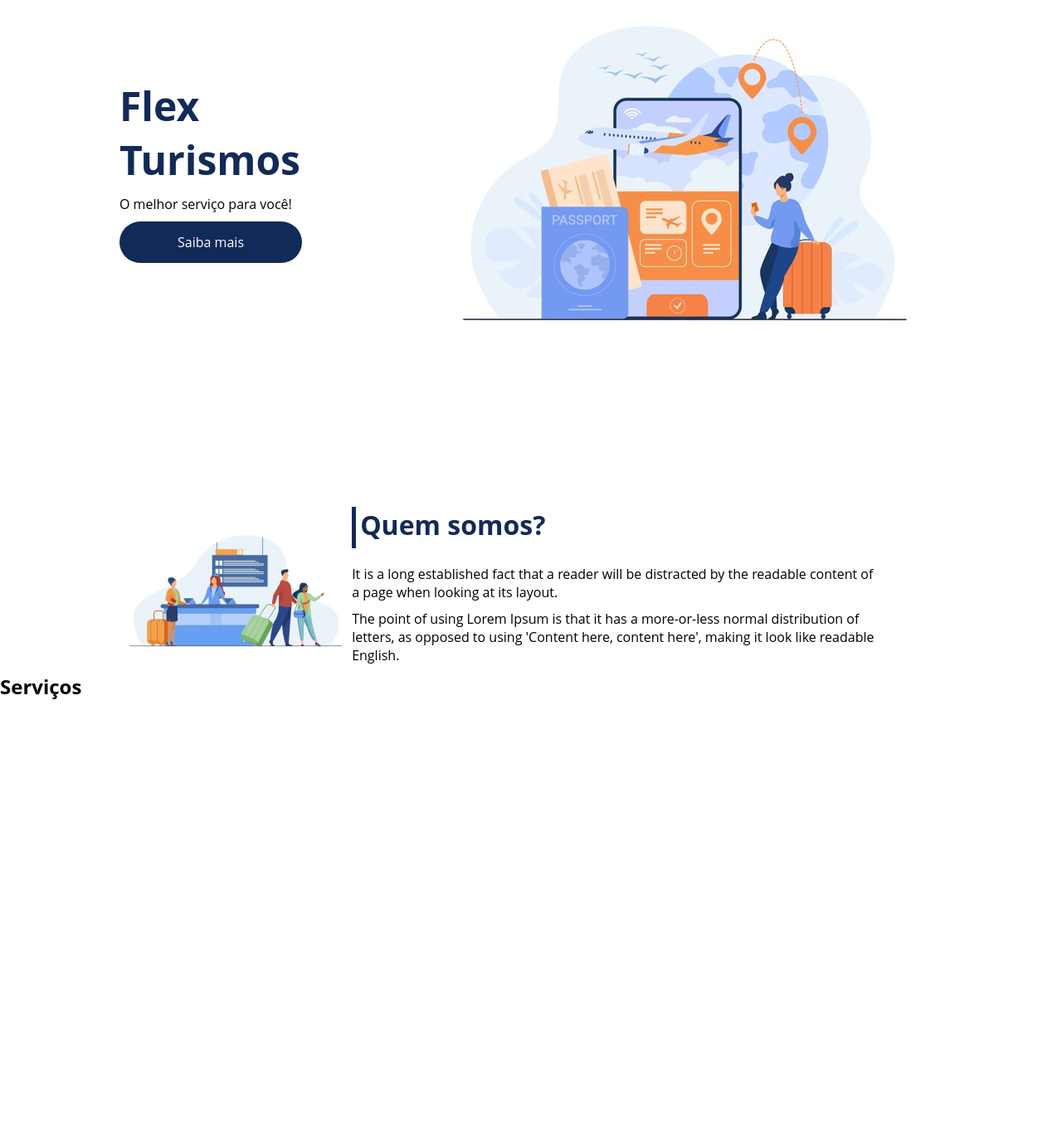
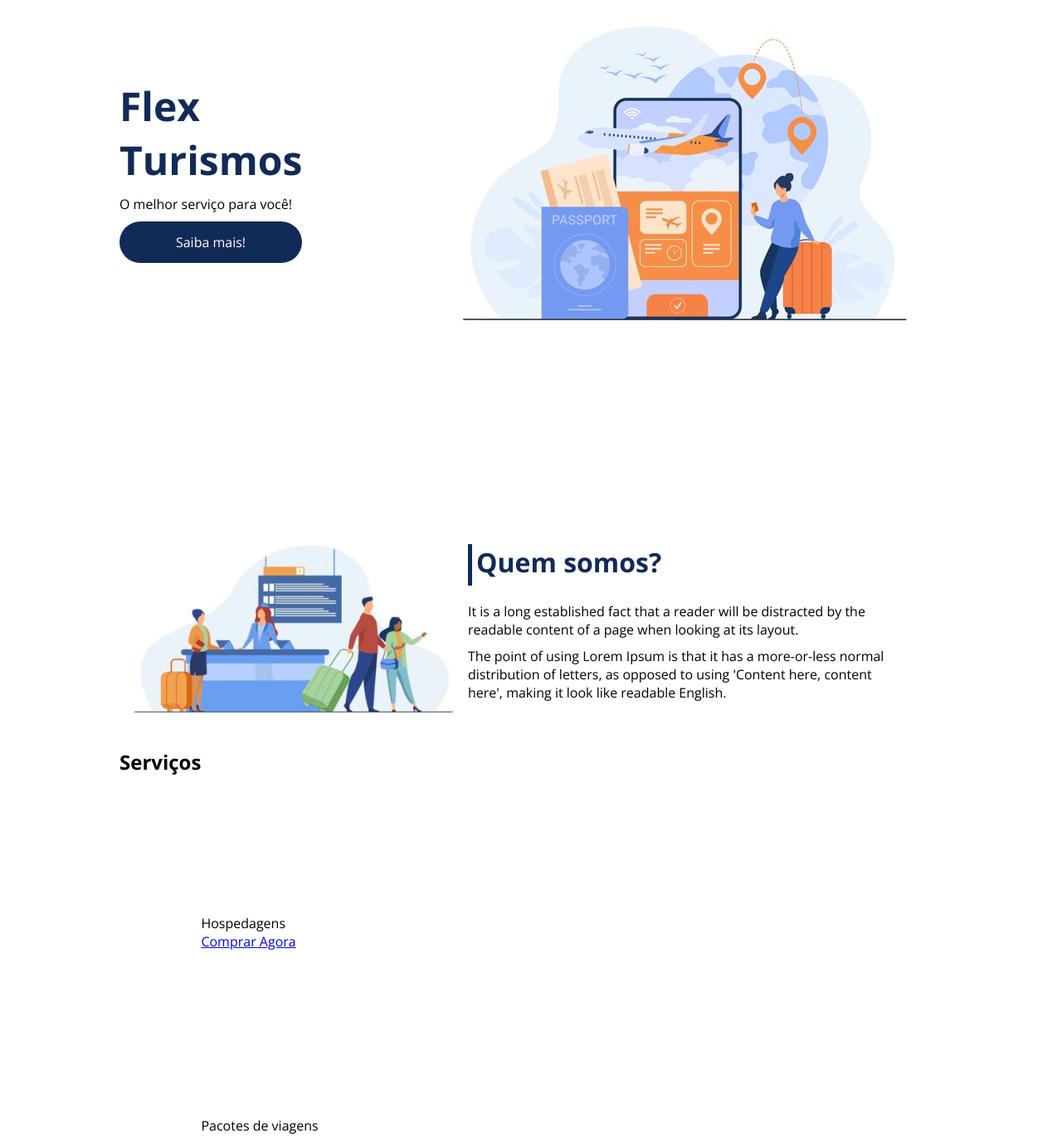
Before and after one commit to occalves/Workspace.dio, a plain HTML site: page Santander_bootcamp_fullstack_developer/HTML5_&_CSS/Flexbox/flex-projeto/index.html in a window 1280 px wide. Shown: the part 289-1661 px from the top of the page at 83% size. Drawn offline with nearby package versions, Linux system fonts and the light colour scheme.

Commit message:
Flex Turismo

```diff
--- a/Santander_bootcamp_fullstack_developer/HTML5_&_CSS/Flexbox/flex-projeto/index.html
+++ b/Santander_bootcamp_fullstack_developer/HTML5_&_CSS/Flexbox/flex-projeto/index.html
@@ -7,7 +7,7 @@
     <link rel="stylesheet" href="./style.css">
     <link rel="preconnect" href="https://fonts.googleapis.com">
     <link rel="preconnect" href="https://fonts.gstatic.com" crossorigin>
-    <link href="https://fonts.googleapis.com/css2?family=Open+Sans:ital,wght@0,300;0,400;0,600;0,700;1,300;1,400;1,600&display=swap">
+    <link href="https://fonts.googleapis.com/css2?family=Open+Sans:ital,wght@0,300;0,400;0,500;0,600;0,700;0,800;1,300;1,400;1,500;1,600;1,700;1,800&display=swap" rel="stylesheet">
 </head>
 <body>
     <header>
@@ -25,7 +25,7 @@
         <div class="presentation-text">
             <h1>Flex <br>Turismos</h1>
             <p>O melhor serviço para você!</p>
-            <a href="">Saiba mais</a>
+            <a href="">Saiba mais!</a>
         </div>
 
         <div>
@@ -45,7 +45,7 @@
         </div>
     </div>
 
-    <div>
+    <div class="flex-container">
         <div>
             <h2>Serviços</h2>
         </div>
@@ -72,7 +72,7 @@
         </div>
     </div>
 
-    <div>
+    <div class="flex-container">
 
         <div>
             <h3>Plano 2</h3>
--- a/Santander_bootcamp_fullstack_developer/HTML5_&_CSS/Flexbox/flex-projeto/style.css
+++ b/Santander_bootcamp_fullstack_developer/HTML5_&_CSS/Flexbox/flex-projeto/style.css
@@ -1,7 +1,7 @@
 *{
     margin: 0;
     padding: 0;
-    font-family: 'Open Sans', sans-serif
+    font-family: 'Open Sans', sans-serif;
 }
 
 ul{
@@ -106,3 +106,7 @@ header .menu{
     margin-bottom: 10px;
     width: 90%;
 }
+
+#who-we-are img{
+    min-width: 420px;
+}
```
